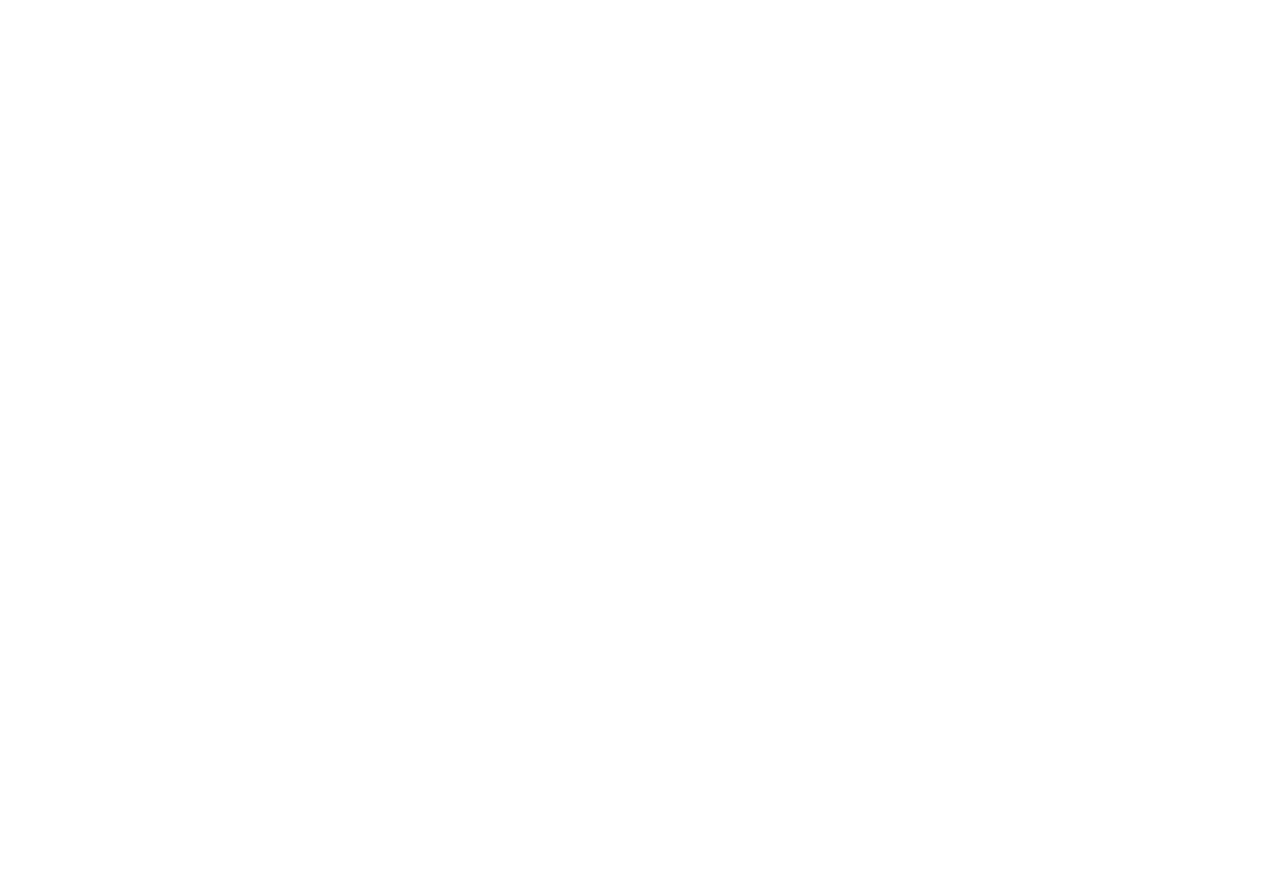
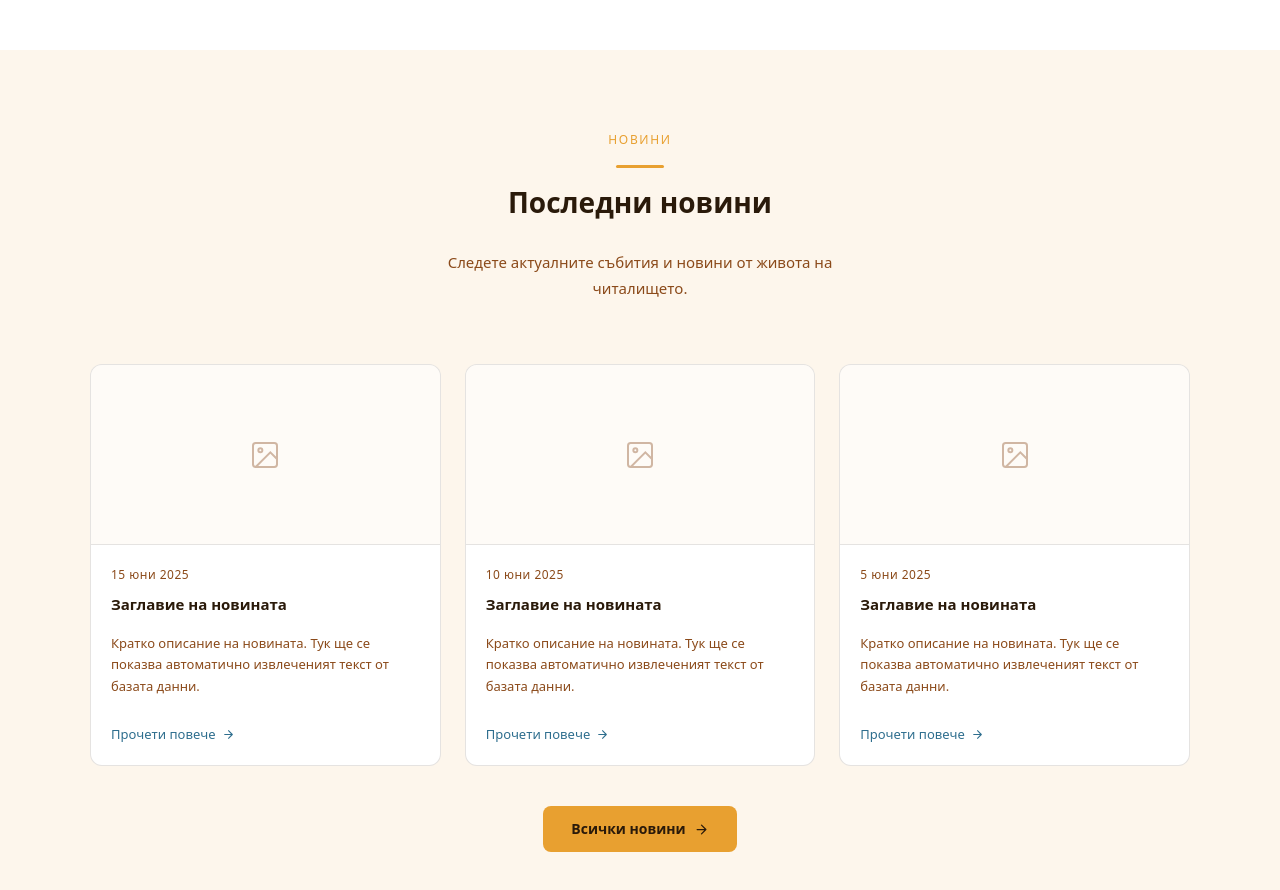
Before and after one commit to viktorkortsanov/Chitalishte-Prosveta, a React (Vite) app in the folder client/: page / in a window 1280 px wide. Shown: the part 1060-1950 px from the top of the page. Before the commit the page ends 1110 px from the top, so only its background shows below. Built offline with nearby package versions, Linux system fonts and the light colour scheme; no server answers.

Commit message:
Add news section component

```diff
--- a/client/src/components/MainContent/MainContent.tsx
+++ b/client/src/components/MainContent/MainContent.tsx
@@ -1,11 +1,13 @@
 import AboutUsSection from "./AboutUsSection/AboutUsSection";
 import HeroSection from "./HeroSection/HeroSection";
+import NewsSection from "./NewsSection/NewsSection";
 
 export default function MainContent() {
     return (
         <main>
             <HeroSection />
             <AboutUsSection />
+            <NewsSection />
         </main>
     )
 }
--- /dev/null
+++ b/client/src/components/MainContent/NewsSection/NewsSection.css
@@ -0,0 +1,197 @@
+.news {
+    padding: 80px 24px;
+    background: var(--c-surface);
+}
+
+.news__header {
+    text-align: center;
+    margin-bottom: 48px;
+    display: flex;
+    flex-direction: column;
+    align-items: center;
+    gap: 16px;
+}
+
+.news__label {
+    font-size: 12px;
+    font-weight: 500;
+    letter-spacing: 0.14em;
+    text-transform: uppercase;
+    color: var(--c-accent);
+}
+
+.news__accent {
+    width: 48px;
+    height: 3px;
+    background: var(--c-accent);
+    border-radius: 2px;
+}
+
+.news__title {
+    font-size: 28px;
+    font-weight: 600;
+    color: var(--c-text);
+    line-height: 1.3;
+}
+
+.news__sub {
+    font-size: 15px;
+    color: var(--c-text-muted);
+    max-width: 480px;
+    line-height: 1.7;
+}
+
+.news__grid {
+    display: grid;
+    grid-template-columns: repeat(3, 1fr);
+    gap: 24px;
+    max-width: 1100px;
+    margin: 0 auto;
+}
+
+.news-card {
+    background: var(--c-bg);
+    border: 1px solid var(--c-border);
+    border-radius: 12px;
+    overflow: hidden;
+    display: flex;
+    flex-direction: column;
+    transition: transform 0.15s, box-shadow 0.15s;
+}
+
+.news-card:hover {
+    transform: translateY(-3px);
+    box-shadow: 0 8px 24px rgba(42, 26, 10, 0.08);
+}
+
+.news-card__img-wrap {
+    height: 180px;
+    overflow: hidden;
+    border-bottom: 1px solid var(--c-border);
+}
+
+.news-card__img {
+    width: 100%;
+    height: 100%;
+    object-fit: cover;
+    display: block;
+}
+
+.news-card__img-placeholder {
+    width: 100%;
+    height: 100%;
+    background: var(--c-surface);
+    display: flex;
+    align-items: center;
+    justify-content: center;
+    color: var(--c-text-muted);
+    opacity: 0.4;
+}
+
+.news-card__img-placeholder svg {
+    width: 32px;
+    height: 32px;
+}
+
+.news-card__body {
+    padding: 20px;
+    display: flex;
+    flex-direction: column;
+    gap: 10px;
+    flex: 1;
+}
+
+.news-card__date {
+    font-size: 12px;
+    color: var(--c-text-muted);
+    letter-spacing: 0.04em;
+}
+
+.news-card__title {
+    font-size: 15px;
+    font-weight: 600;
+    color: var(--c-text);
+    line-height: 1.4;
+}
+
+.news-card__excerpt {
+    font-size: 13px;
+    color: var(--c-text-muted);
+    line-height: 1.65;
+    flex: 1;
+}
+
+.news-card__link {
+    display: inline-flex;
+    align-items: center;
+    gap: 6px;
+    font-size: 13px;
+    font-weight: 500;
+    color: var(--c-link);
+    text-decoration: none;
+    margin-top: 4px;
+    transition: gap 0.15s;
+}
+
+.news-card__link:hover {
+    gap: 9px;
+}
+
+.news-card__link svg {
+    width: 13px;
+    height: 13px;
+    flex-shrink: 0;
+}
+
+.news__footer {
+    text-align: center;
+    margin-top: 40px;
+}
+
+.news__btn {
+    display: inline-flex;
+    align-items: center;
+    gap: 8px;
+    padding: 12px 28px;
+    background: var(--c-accent);
+    color: var(--c-text);
+    font-size: 14px;
+    font-weight: 600;
+    text-decoration: none;
+    border-radius: 8px;
+    transition: opacity 0.15s, transform 0.1s;
+}
+
+.news__btn:hover {
+    opacity: 0.9;
+}
+
+.news__btn:active {
+    transform: scale(0.98);
+}
+
+.news__btn svg {
+    width: 15px;
+    height: 15px;
+    flex-shrink: 0;
+}
+
+@media (max-width: 900px) {
+    .news__grid {
+        grid-template-columns: repeat(2, 1fr);
+    }
+}
+
+@media (max-width: 600px) {
+    .news {
+        padding: 56px 20px;
+    }
+
+    .news__grid {
+        grid-template-columns: 1fr;
+    }
+
+    .news__title {
+        font-size: 24px;
+    }
+}
--- /dev/null
+++ b/client/src/components/MainContent/NewsSection/NewsSection.tsx
@@ -0,0 +1,75 @@
+import "./NewsSection.css";
+
+interface NewsItem {
+    id: number;
+    date: string;
+    title: string;
+    excerpt: string;
+    slug: string;
+    image?: string;
+}
+
+const PLACEHOLDER_NEWS: NewsItem[] = [
+    { id: 1, date: "15 юни 2025", title: "Заглавие на новината", excerpt: "Кратко описание на новината. Тук ще се показва автоматично извлеченият текст от базата данни.", slug: "#" },
+    { id: 2, date: "10 юни 2025", title: "Заглавие на новината", excerpt: "Кратко описание на новината. Тук ще се показва автоматично извлеченият текст от базата данни.", slug: "#" },
+    { id: 3, date: "5 юни 2025", title: "Заглавие на новината", excerpt: "Кратко описание на новината. Тук ще се показва автоматично извлеченият текст от базата данни.", slug: "#" },
+];
+
+interface NewsSectionProps {
+    news?: NewsItem[];
+}
+
+export default function NewsSection({ news = PLACEHOLDER_NEWS }: NewsSectionProps) {
+    return (
+        <section className="news">
+            <div className="news__header">
+                <span className="news__label">Новини</span>
+                <div className="news__accent" />
+                <h2 className="news__title">Последни новини</h2>
+                <p className="news__sub">
+                    Следете актуалните събития и новини от живота на читалището.
+                </p>
+            </div>
+
+            <div className="news__grid">
+                {news.map((item) => (
+                    <article key={item.id} className="news-card">
+                        <div className="news-card__img-wrap">
+                            {item.image ? (
+                                <img src={item.image} alt={item.title} className="news-card__img" />
+                            ) : (
+                                <div className="news-card__img-placeholder">
+                                    <svg viewBox="0 0 24 24" fill="none" stroke="currentColor" strokeWidth="1.5" aria-hidden="true">
+                                        <rect x="3" y="3" width="18" height="18" rx="2" />
+                                        <circle cx="8.5" cy="8.5" r="1.5" />
+                                        <path d="M21 15l-5-5L5 21" />
+                                    </svg>
+                                </div>
+                            )}
+                        </div>
+                        <div className="news-card__body">
+                            <span className="news-card__date">{item.date}</span>
+                            <h3 className="news-card__title">{item.title}</h3>
+                            <p className="news-card__excerpt">{item.excerpt}</p>
+                            <a href={`/novini/${item.slug}`} className="news-card__link">
+                                Прочети повече
+                                <svg viewBox="0 0 24 24" fill="none" stroke="currentColor" strokeWidth="2" strokeLinecap="round" strokeLinejoin="round" aria-hidden="true">
+                                    <path d="M5 12h14M12 5l7 7-7 7" />
+                                </svg>
+                            </a>
+                        </div>
+                    </article>
+                ))}
+            </div>
+
+            <div className="news__footer">
+                <a href="/novini" className="news__btn">
+                    Всички новини
+                    <svg viewBox="0 0 24 24" fill="none" stroke="currentColor" strokeWidth="2" strokeLinecap="round" strokeLinejoin="round" aria-hidden="true">
+                        <path d="M5 12h14M12 5l7 7-7 7" />
+                    </svg>
+                </a>
+            </div>
+        </section>
+    );
+}
```
